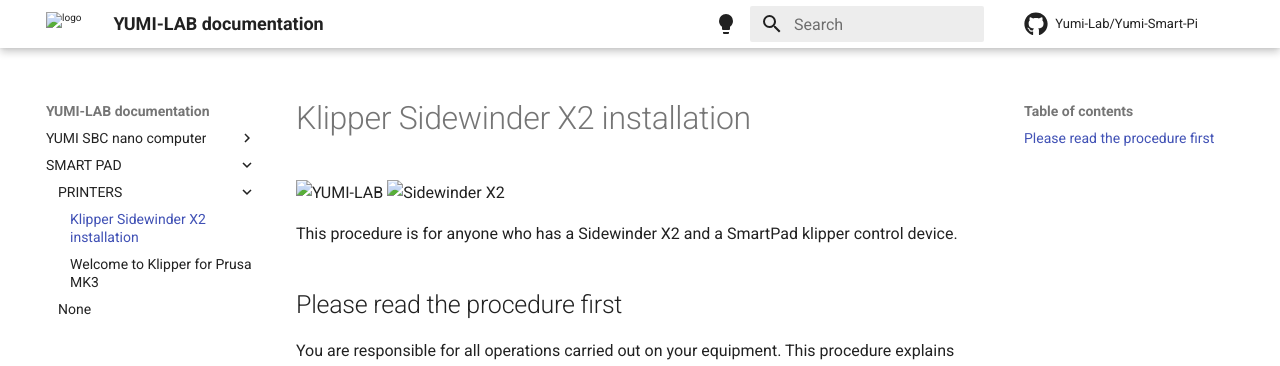
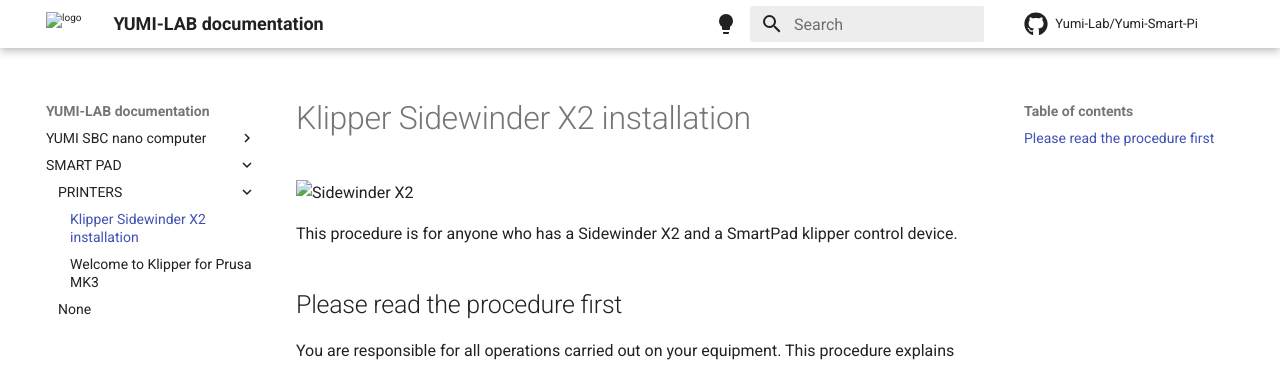
Before and after one commit to Yumi-Lab/yumi-wiki, an MkDocs documentation site: the page built from docs/PRINTERS/SIDEWINDER_X2.md, in a window 1280 px wide. Shown: the top 366 px of the page. Built offline with MkDocs 1.6.1 and Material for MkDocs 9.7.7, drawn with Linux system fonts in a browser that asks for light colours; comment, search, counter and statistics services are not loaded.

Commit message:
Update SIDEWINDER_X2.md

```diff
--- a/docs/PRINTERS/SIDEWINDER_X2.md
+++ b/docs/PRINTERS/SIDEWINDER_X2.md
@@ -1,6 +1,5 @@
 # Klipper Sidewinder X2 installation
 
-![YUMI-LAB](/img/Yumi-logoyellow-white.png)
 ![Sidewinder X2](/img/Printers/Artillery/X2/X2.jpeg)
 
 This procedure is for anyone who has a Sidewinder X2 and a SmartPad klipper control device.
```
